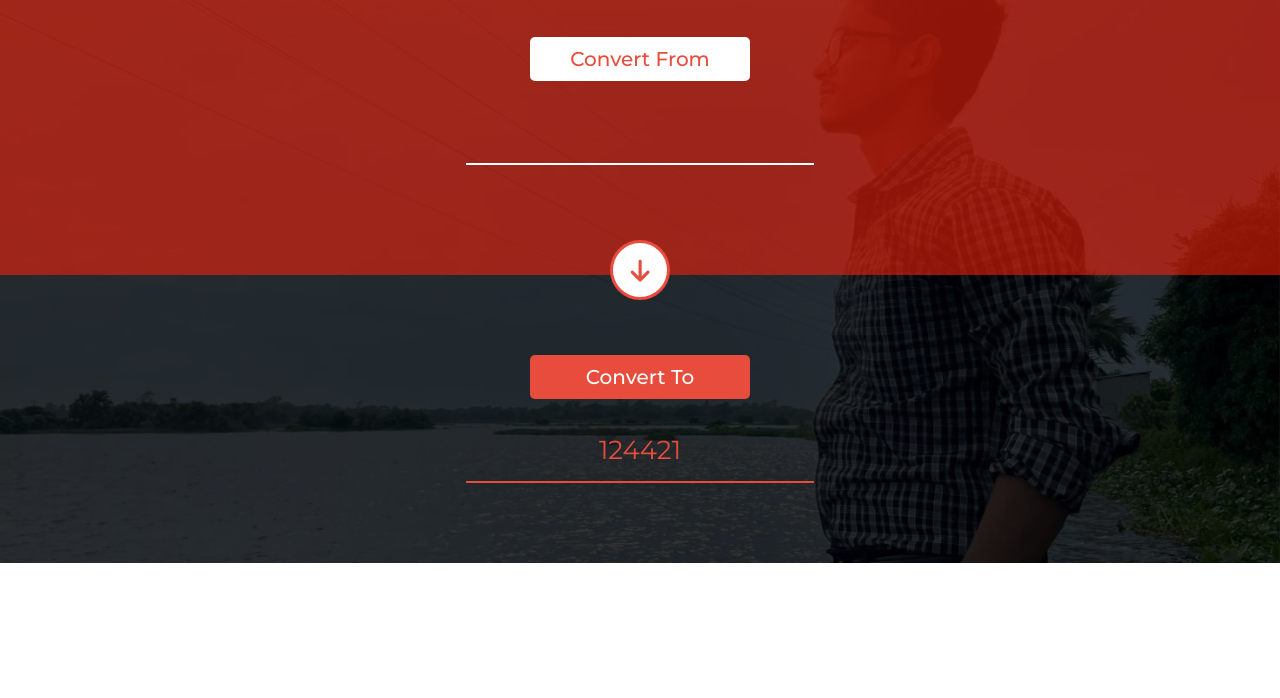
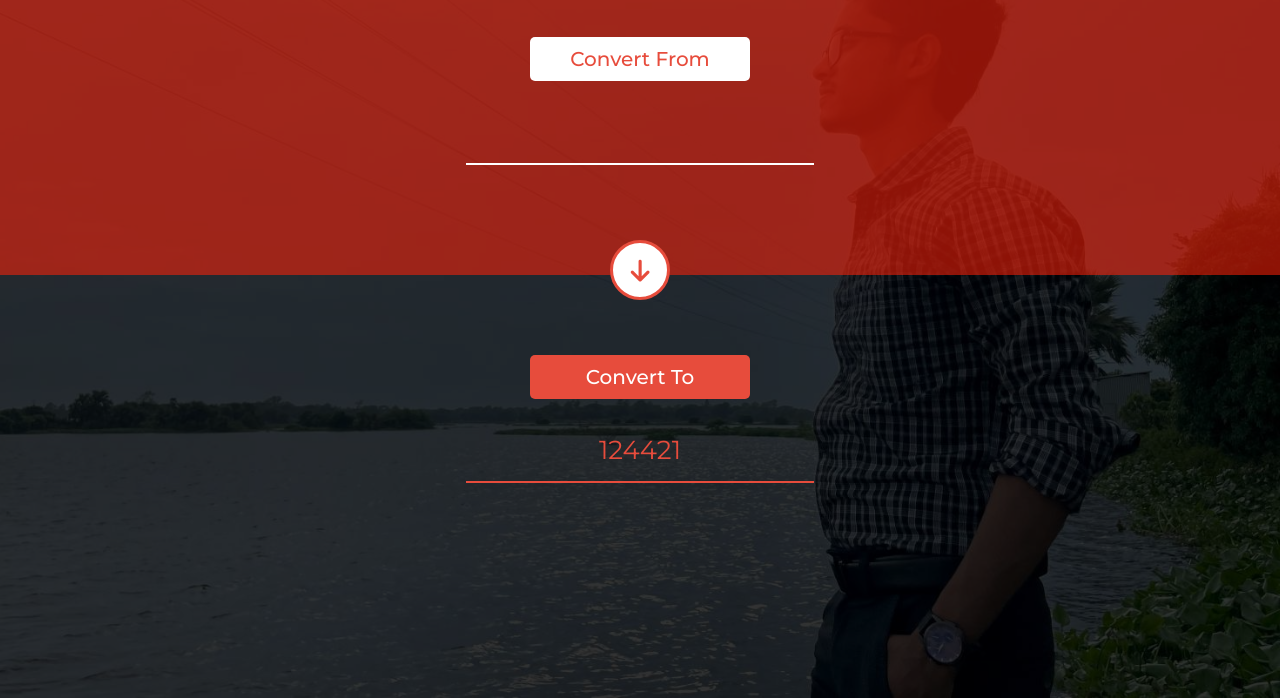
Before and after one commit to zannat20040/EasyConvertForFun, a plain HTML site: page index.html in a window 1280 px wide. Shown: the part 102-800 px from the top of the page. Drawn offline with Linux system fonts and the light colour scheme.

Commit message:
Add files via upload

```diff
--- a/CSS folder/style.css
+++ b/CSS folder/style.css
@@ -4,7 +4,7 @@
     margin: 0;
 }
 
-.main-container{
+body{
     background: url('../source/385529680_1574009446672541_2736502706240604966_n.jpg' )  ;
     background-size: cover;
     background-repeat: no-repeat;
@@ -14,11 +14,13 @@
     background-attachment: fixed;
 }
 
+
 .container {
 background-color: rgba(0, 0, 0, 0.801);
     margin: 0 auto;
     text-align: center;
     color: white;
+    height: 100vh;
 }
 .title {
     background-color: #ff21088e;
```
